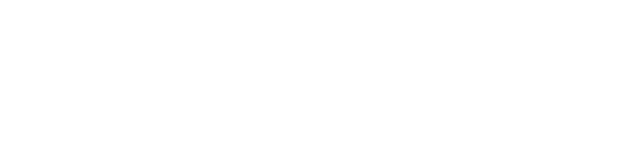
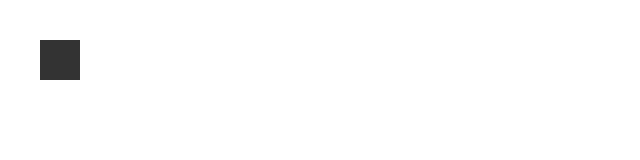
Before and after one commit to vladborsh/canvoo, a website built with webpack: page index.html in a window 1280 px wide. Shown: the whole page, without its empty margins (0-640 px from the left). Built offline with nearby package versions, Linux system fonts and the light colour scheme.

Commit message:
fix animation controller, fix patch, pipeable meadia storge, fix readme, fix ts config,

```diff
--- a/index.html
+++ b/index.html
@@ -7,6 +7,6 @@
   <title>Test</title>
 </head>
 <body>
-  <script src="dist/bundle.js"></script>
+  <script src="dist/index.js"></script>
 </body>
 </html>
--- a/package.json
+++ b/package.json
@@ -2,11 +2,12 @@
   "name": "canvoo",
   "version": "0.0.1",
   "description": "",
-  "main": "index.js",
+  "main": "dist/index.js",
+  "types" : "dist/dist/index.d.ts",
   "scripts": {
     "test": "karma start ./karma.conf.js --browsers PhantomJS",
     "test:chrome": "karma start ./karma.conf.js --browsers Chrome",
-    "webpack:watch": "webpack -w",
+    "webpack": "webpack -w",
     "build": "webpack --disable-bs"
   },
   "author": "Vlad Borsh <v.borsh.io@gmail.com>",
--- a/src/canvas/animation-controller.ts
+++ b/src/canvas/animation-controller.ts
@@ -16,20 +16,20 @@ export class AnimationController {
         this.frameCount = 0;
     }
 
-    public startAnimating(fps) {
+    public startLoop(fps) {
         this.fpsInterval = 1000 / fps;
         this.then = Date.now();
         this.startTime = this.then;
-        this.animate();
+        this.loop();
     }
 
-    public animate() {
+    public loop() {
         // stop
         if (this.stop) {
             return;
         }
         // request another frame
-        requestAnimationFrame(this.animate.bind(this));
+        requestAnimationFrame(this.loop.bind(this));
         // calc elapsed time since last loop
         this.now = Date.now();
         this.elapsed = this.now - this.then;
--- a/src/canvas/canvas.ts
+++ b/src/canvas/canvas.ts
@@ -13,14 +13,16 @@ export class Canvas {
     public canvasStorage: AnimationProcedureStorage;
     public animationController: AnimationController;
     public mediaStorageController: MediaStorageController;
-    public mediaStorage$: Observable<MediaStorage>
+    public mediaStorage$: Observable<MediaStorage>;
 
     constructor(pathList?: string[]) {
         this.createCanvas();
         this.canvasStorage = new AnimationProcedureStorage();
         this.animationController = new AnimationController(this.canvasStorage);
         this.mediaStorageController = new MediaStorageController();
-        this.mediaStorage$ = this.mediaStorageController.loadSources(pathList);
+        if (pathList) {
+            this.mediaStorage$ = this.mediaStorageController.loadSources(pathList);
+        }
     }
 
     public createCanvas(w?: number, h?: number): void {
@@ -48,4 +50,8 @@ export class Canvas {
         this.context.drawImage(image, position.x, position.y);
     }
 
+    public set mediaSources(sources: string[]) {
+        this.mediaSources = sources;
+    }
+
 }
--- a/src/canvas/media/media-storage-controller.ts
+++ b/src/canvas/media/media-storage-controller.ts
@@ -1,18 +1,30 @@
-import { Observable, Observer, from } from "rxjs";
+import { Observable, Observer, from, AsyncSubject, pipe, UnaryFunction } from "rxjs";
 import { concatMap, toArray, every, map } from "rxjs/operators";
 import { each } from 'lodash'
 import { MediaStorage } from "./media-storage";
 
 export class MediaStorageController {
     public storage: MediaStorage;
+    public path: AsyncSubject<string>;
 
     constructor() {
+        this.path = new AsyncSubject<string>();
+        this.path
+            .pipe(this.uploadImage());
         this.storage = {}
     }
 
     public loadSources(pathList: string[]): Observable<MediaStorage>{
         return from(pathList)
-            .pipe(
+            .pipe(this.uploadImage())
+    }
+
+    public addNewResource(path: string): void {
+        this.path.next(path);
+    }
+
+    public uploadImage(): UnaryFunction<Observable<string>, any> {
+        return pipe(
             concatMap(MediaStorageController.loadImage),
             toArray(),
             map( (imgList: HTMLImageElement[]) => {
@@ -23,6 +35,7 @@ export class MediaStorageController {
             }),
         )
     }
+
 
     static loadImage(path: string) {
         return Observable.create((observer: Observer<HTMLImageElement>) => {
--- a/src/index.ts
+++ b/src/index.ts
@@ -1,4 +1,8 @@
-import { Canvas } from "./canvas/canvas";
-import { patch } from './patch/patch';
+import { defaultSetup } from "./setup/setup";
 
-export { Canvas, patch }
+function main():void {
+    defaultSetup();
+    (<any>window).drawRect('#333', {x:40,y:40}, {x:40,y:40});
+}
+
+main();
--- a/src/patch/patch.ts
+++ b/src/setup/patch-window.ts
@@ -1,6 +1,7 @@
 import { Canvas } from "../canvas/canvas";
 
-export function patch(canvas: Canvas) {
+export function patchWindow(canvas: Canvas) {
+    (<any>window).canvas = canvas;
     (<any>window).drawRect = function () {
         const arg = arguments;
         canvas.canvasStorage.push(() => {
@@ -13,4 +14,5 @@ export function patch(canvas: Canvas) {
             canvas.drawImage.apply(canvas, arg);
         });
     };
+    console.log('patched');
 }
--- /dev/null
+++ b/src/setup/setup.ts
@@ -0,0 +1,8 @@
+import { patchWindow } from "./patch-window";
+import { Canvas } from "../canvas/canvas";
+
+export function defaultSetup() {
+    let canvas = new Canvas();
+    patchWindow(canvas);
+    canvas.animationController.startLoop(20);
+}
--- a/tsconfig.json
+++ b/tsconfig.json
@@ -4,11 +4,12 @@
     "baseUrl": "./",
     "outDir": "dist",
     "sourceMap": true,
-    "declaration": false,
+    "declaration": true,
     "moduleResolution": "node",
     "emitDecoratorMetadata": true,
     "experimentalDecorators": true,
     "target": "es5",
+    "module": "commonjs",
     "typeRoots": [
       "node_modules/@types"
     ],
--- a/webpack.config.js
+++ b/webpack.config.js
@@ -43,7 +43,7 @@ module.exports = {
     modules: [path.resolve(__dirname, 'src'), "node_modules"]
   },
   output: {
-    filename: 'bundle.js',
+    filename: 'index.js',
     path: path.resolve(__dirname, 'dist')
   }
 };
```
Also changed, not shown: README.md, src/index.spec.ts (deleted). Lines whose indentation alone changed are shown as unchanged.
